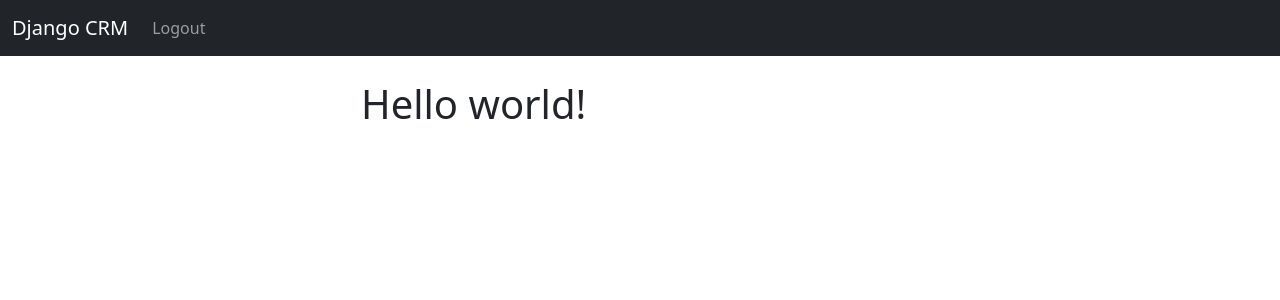
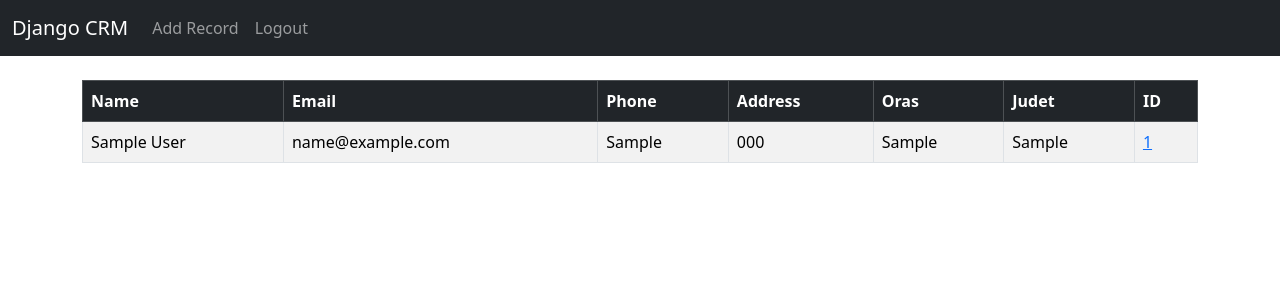
Before and after one commit to MusatStefanRadu/Django-CRM, a Django app: page / in a window 1280 px wide. Shown: the top 300 px of the page. Run offline with Django 5.2, Linux system fonts and the light colour scheme; a user stored in the database is signed in; tables that the repository leaves empty hold one stand-in row (values such as "Sample post").

Commit message:
Final personal CRM_Project Django

```diff
--- a/aplicatie_personala/models.py
+++ b/aplicatie_personala/models.py
@@ -7,7 +7,7 @@ class Record(models.Model):
     created_at = models.DateTimeField(auto_now_add=True)
     first_name = models.CharField(max_length=50)
     last_name = models.CharField(max_length=50)
-    emial = models.CharField(max_length=80)
+    email = models.CharField(max_length=80)
     adress = models.CharField(max_length=50)
     phone = models.CharField(max_length=12)
     city = models.CharField(max_length=80)
--- a/aplicatie_personala/templates/home.html
+++ b/aplicatie_personala/templates/home.html
@@ -1,15 +1,43 @@
 {% extends 'base.html' %}
-
 {% block content %}
-
-<div class="col-md-6 offset-md-3">
 
 {% if user.is_authenticated %}
 
-    <h1>Hello world!</h1>
+<table  class="table table-striped table-hover table-bordered">
+    <thead class="table-dark">
+        <tr>
+            <th scope="col">Name</th>
+            <th scope="col">Email</th>
+            <th scope="col">Phone</th>
+            <th scope="col">Address</th>
+            <th scope="col">Oras</th>
+            <th scope="col">Judet</th>
+            <th scope="col">ID</th>
+        </tr>
+    </thead>
+    <tbody>
+            {% if records %}
+                {% for record in records %}
+                <tr>
+                    <td></a>{{ record.first_name }}
+                    {{ record.last_name }}</td>
+                    <td>{{ record.email }}</td>
+                    <td>{{ record.adress }}</td>
+                    <td>{{ record.phone }}</td>
+                    <td>{{ record.city }}</td>
+                    <td>{{ record.judet }}</td>
+                    <td><a href="{% url 'record' record.id %}"> {{record.id }}</a></td>
+                </tr>
+                {% endfor %}
+            {% endif %}
+    </tbody>
+</table>
+
+
 
 {% else %}
 
+<div class="col-md-6 offset-md-3">
 <h1>Login</h1>
 <br />
 <form method="POST" action="{% url 'home' %}">
@@ -30,6 +58,5 @@
 
 </form>
 
-</div>
 {% endif %}
 {% endblock %}
--- a/aplicatie_personala/templates/navbar.html
+++ b/aplicatie_personala/templates/navbar.html
@@ -8,13 +8,17 @@
     <div class="collapse navbar-collapse" id="navbarSupportedContent">
       <ul class="navbar-nav me-auto mb-2 mb-lg-0">
         {% if user.is_authenticated %}
+
+        <li class="nav-item">
+          <a class="nav-link" href="{% url 'add_record' %}">Add Record</a>
+        </li>
         <li class="nav-item">
           <a class="nav-link" href="{% url 'logout' %}">Logout</a>
+
           {% else %}
 
         <li class="nav-item">
           <a class="nav-link" href="{% url 'register' %}">Register</a>
-
         <li class="nav-item">
           <a class="nav-link" href="{% url 'home' %}">Login</a>
 
--- a/aplicatie_personala/urls.py
+++ b/aplicatie_personala/urls.py
@@ -4,8 +4,12 @@ from . import views
 
 urlpatterns = [
 	path("", views.home, name="home"),
-	#path("login/", views.login_user, name="login"),
+	path("login/", views.login_user, name="login"),
     path("logout/", views.logout_user, name="logout"),
 	path("register/", views.register_user, name="register"),
+	path("record/<int:pk>", views.register_customer_record, name="record"),
+	path("delete_record/<int:pk>", views.delete_record, name="delete_record"),
+    path("add_record/", views.add_record, name="add_record"),
+	path("update_record/<int:pk>", views.update_record, name="update_record"),
 
 ]
--- a/aplicatie_personala/views.py
+++ b/aplicatie_personala/views.py
@@ -1,12 +1,16 @@
 from django.shortcuts import render, redirect
 from django.contrib.auth import authenticate, login, logout
 from django.contrib import messages
-from .forms import SignUpForm
+from .forms import SignUpForm , AddRecordForm
+from .models import Record
 
 # Create your views here.
 from django.http import HttpResponse
 
 def home(request):
+    records = Record.objects.all()
+
+
     #check to see if loggin in
     if request.method == 'POST':
         username = request.POST['username']
@@ -22,7 +26,7 @@ def home(request):
             messages.success(request, 'There was an error...')
             return redirect('home')
     else:
-        return render(request, 'home.html', {})
+        return render(request, 'home.html', {'records':records})
 
 
 def login_user(request):
@@ -49,3 +53,49 @@ def register_user(request):
             else:
                 form = SignUpForm()
             return render(request, 'register.html', {'form':form})
+
+def register_customer_record(request, pk):
+     if request.user.is_authenticated:
+          customer_record = Record.objects.get(id=pk)
+          return render(request, 'record.html', {'customer_record':customer_record})
+     else:
+        messages.success(request, "You must be logged in to view that page")
+        return redirect('home')
+
+def delete_record(request, pk):
+    if request.user.is_authenticated:
+        delete_it = Record.objects.get(id=pk)
+        delete_it.delete()
+        messages.success(request, "Record deleted Successfully... ")
+        return redirect('home')
+    else:
+        messages.success(request, "You must be logged in to do that.")
+        return redirect('home')
+
+def add_record(request):
+    form = AddRecordForm(request.POST or None)
+    if request.user.is_authenticated:
+        if request.method == "POST":
+            if form.is_valid():
+                add_record = form.save()
+                messages.success(request, "Record Added  ...")
+                return redirect('home')
+
+        return render(request, 'add_record.html', {'form': form})
+    else:
+        messages.success(request, "You must be logged in  ...")
+        return redirect('home')
+
+def update_record(request, pk):
+    if request.user.is_authenticated:
+        current_record = Record.objects.get(id=pk)
+        form = AddRecordForm(request.POST or None, instance=current_record)
+        if form.is_valid():
+            form.save()
+            messages.success(request, "Record has been updated...")
+            return redirect('home')
+        else:
+            return render(request, 'update_record.html', {'form': form})
+    else:
+        messages.success(request, "You must be logged in  ...")
+        return redirect('home')
```
Also changed, not shown: aplicatie_personala/forms.py (+17 -0 lines), aplicatie_personala/templates/add_record.html (added, +19 -0 lines), aplicatie_personala/templates/record.html (added, +42 -0 lines), aplicatie_personala/templates/update_record.html (added, +17 -0 lines), aplicatie_personala/migrations/0002_rename_emial_record_email.py (added). Lines whose indentation alone changed are shown as unchanged.
